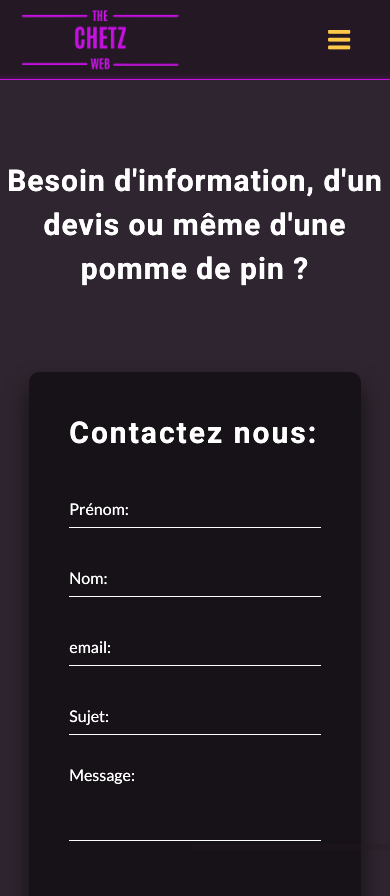
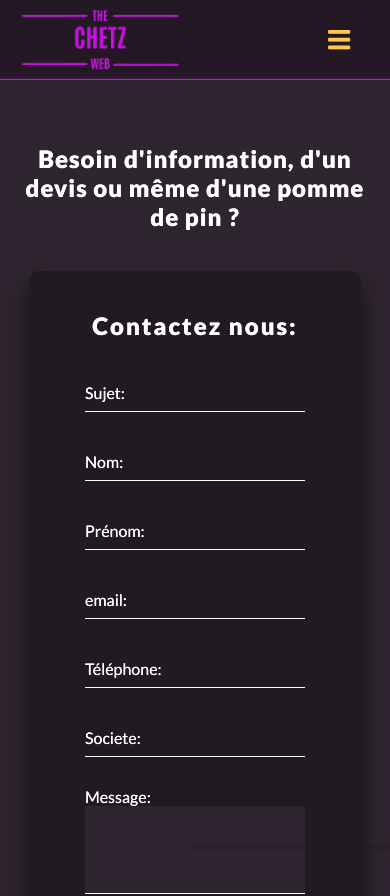
Before and after one commit to lolonai/chetz-web, a React (Create React App) app: page /contact in a window 390 px wide. Shown: the top 896 px of the page. Built offline with nearby package versions, Linux system fonts and the light colour scheme.

Commit message:
responsive form contact OP

```diff
--- a/package.json
+++ b/package.json
@@ -19,7 +19,7 @@
     "scrollreveal": "^4.0.6"
   },
   "scripts": {
-    "start": "node server",
+    "start": "react-scripts start",
     "start:dev": "react-scripts start",
     "build": "react-scripts build",
     "test": "react-scripts test",
--- a/src/Containers/Form.js
+++ b/src/Containers/Form.js
@@ -27,18 +27,40 @@ export default function ContactForm() {
   const intialValues = {
     prenom: "",
     nom: "",
+    societe: "",
     email: "",
     sujet: "",
+    telephone: "",
     message: "",
   };
 
   return (
     <div className="login-box">
-      <h6>
-        Contactez nous:
-      </h6>
+      <h6>Contactez nous:</h6>
       <form onSubmit={handleSubmit(onSubmit)}>
-        <div className="inline-input">
+        <div className="solo-input">
+          <div className="user-box">
+            <input
+              placeholder=" "
+              defaultValue={intialValues.sujet}
+              name="sujet"
+              ref={register({ required: true, maxLength: 70 })}
+            />
+            {errors.sujet && <p>Veuillez remplir ce champ</p>}
+            <label>Sujet:</label>
+          </div>
+        </div>
+        <div className="duo-input">
+          <div className="user-box">
+            <input
+              placeholder=" "
+              defaultValue={intialValues.nom}
+              name="nom"
+              ref={register({ required: true })}
+            />
+            {errors.nom && <p>Veuillez remplir ce champ</p>}
+            <label>Nom:</label>
+          </div>
           <div className="user-box">
             <input
               placeholder=" "
@@ -49,19 +71,9 @@ export default function ContactForm() {
             {errors.prenom && <p>Veuillez remplir ce champ</p>}
             <label>Prénom:</label>
           </div>
+        </div>
+        <div className="duo-input">
           <div className="user-box">
-            <input
-              placeholder=" "
-              defaultValue={intialValues.nom}
-              name="nom"
-              ref={register({ required: true })}
-            />
-            {errors.nom && <p>Veuillez remplir ce champ</p>}
-            <label>Nom:</label>
-          </div>
-        </div>
-        <div className="inline-input">
-          <div className="user-box w100">
             <input
               placeholder=" "
               defaultValue={intialValues.email}
@@ -81,20 +93,28 @@ export default function ContactForm() {
             )}
             <label>email:</label>
           </div>
-        </div>
-        <div className="inline-input">
-          <div className="user-box w100">
+          <div className="user-box">
             <input
               placeholder=" "
               defaultValue={intialValues.sujet}
-              name="sujet"
-              ref={register({ required: true, maxLength: 70 })}
+              name="telephone"
+              ref={register({ required: true, maxLength: 17 })}
             />
             {errors.sujet && <p>Veuillez remplir ce champ</p>}
-            <label>Sujet:</label>
+            <label>Téléphone:</label>
           </div>
         </div>
-        <div className="inline-input textBox">
+        <div className="solo-input">
+          <div className="user-box">
+            <input
+              placeholder=" "
+              defaultValue={intialValues.nom}
+              name="societe"
+            />
+            <label>Societe:</label>
+          </div>
+        </div>
+        <div className="message-input textBox">
           <div className="use-box">
             <label>Message:</label>
             <textarea
--- a/src/Styles/component/Accueil.scss
+++ b/src/Styles/component/Accueil.scss
@@ -80,8 +80,8 @@
     display: flex;
     align-items: center;
     justify-content: center;
-    width: 100vw;
-    height: 72rem;
+    width: 100%;
+    height: 85rem;
     background-color: #231824;
     .login-box {
       margin-bottom: 0;
--- a/src/Styles/component/Contact.scss
+++ b/src/Styles/component/Contact.scss
@@ -1,3 +1,4 @@
+// page du formulaire
 .contact-container {
   position: absolute;
   overflow: hidden;
@@ -7,32 +8,49 @@
   top: 10rem;
   background: $mid-dark;
   width: 100%;
-  height: 100vh;
+  height: 96rem;
   overflow: hidden;
 
   h6 {
     color: #fff;
-    font-size: 4rem;
+    font-size: 3.2rem;
     font-weight: 800;
     letter-spacing: 0.1rem;
-    margin: 8rem 0 8rem;
-    font-family: Heebo, sans-serif;
+    margin: 6.4rem 1rem 4rem 1rem;
     text-align: center;
   }
 }
 
+// bloc du formulaire
 .login-box {
-  width: 50vw;
+  display: flex;
+  flex-direction: column;
+  align-items: center;
+  width: 88rem;
   padding: 4rem;
-  background: rgba(0, 0, 0, 0.5);
+  background: rgba(0, 0, 0, 0.3);
   box-sizing: border-box;
   box-shadow: 0 15px 25px rgba(0, 0, 0, 0.6);
   border-radius: 10px;
   margin-bottom: 20rem;
-  .inline-input {
+
+  form {
+    width: 64rem;
+  }
+
+  .solo-input {
+    width: 32rem;
+  }
+  .duo-input {
     display: flex;
-    justify-content: space-around;
+    justify-content: space-between;
+    width: 64rem;
   }
+
+  message-input {
+    width: 64rem;
+  }
+
   h6 {
     color: #fff;
     font-size: 2.6rem;
@@ -46,7 +64,7 @@
     margin: 0 0 30px;
     color: $alert;
     text-align: center;
-    font-size: 2rem;
+    font-size: 1.6rem;
     transform: translateY(-3rem);
   }
 
@@ -90,14 +108,8 @@
     }
   }
 
-  .w100 {
-    position: relative;
-    width: 85%;
-  }
-
   .use-box {
     position: relative;
-    width: 85%;
 
     &:focus-within label {
       color: $gold;
@@ -105,14 +117,15 @@
 
     textarea {
       width: 100%;
-      padding: 10px 0;
+      height: 8.8rem;
+      padding: 8px 2px 2px 2px;
       font-size: 16px;
       color: #fff;
       margin-bottom: 30px;
       border: none;
       border-bottom: 1px solid #fff;
       outline: none;
-      background: transparent;
+      background: $mid-dark;
       transition: 0.5s;
       resize: none;
 
@@ -138,7 +151,7 @@
   a {
     position: relative;
     display: inline-block;
-    padding: 10px 20px;
+    padding: 10px 10px;
     color: $gold;
     font-size: 16px;
     text-decoration: none;
@@ -213,28 +226,3 @@
     }
   }
 }
-
-@media all and (max-width: 1248px) {
-  .contact-container {
-    .login-box {
-      width: 85vw;
-
-      .inline-input {
-        display: block;
-      }
-
-      .w100 {
-        position: relative;
-        width: 100%;
-      }
-
-      .use-box {
-        position: relative;
-        width: 100%;
-      }
-    }
-    h6 {
-      font-size: 3rem;
-    }
-  }
-}
--- a/src/Styles/component/Media_Query/mq1024.scss
+++ b/src/Styles/component/Media_Query/mq1024.scss
@@ -80,4 +80,10 @@
       }
     }
   }
+
+  // formulaire contact
+
+  .login-box {
+    width: 72rem;
+  }
 }
--- a/src/Styles/component/Media_Query/mq500.scss
+++ b/src/Styles/component/Media_Query/mq500.scss
@@ -71,4 +71,34 @@
       }
     }
   }
+
+  // page du formulaire
+  .contact-container {
+    height: 120rem;
+
+    h6 {
+      font-size: 2.4rem;
+    }
+  }
+
+  // formulaire contact
+
+  .login-box {
+    width: 80vw;
+    form {
+      width: 22rem;
+      .solo-input {
+        width: 22rem;
+      }
+      .duo-input {
+        display: flex;
+        flex-direction: column;
+        width: 22rem;
+      }
+
+      message-input {
+        width: 22rem;
+      }
+    }
+  }
 }
--- a/src/Styles/component/Media_Query/mq768.scss
+++ b/src/Styles/component/Media_Query/mq768.scss
@@ -155,4 +155,26 @@
       }
     }
   }
+
+  // formulaire contact
+
+  .login-box {
+    width: 46rem;
+    form {
+      width: 44rem;
+      .solo-input {
+        width: 22rem;
+      }
+      .duo-input {
+        width: 44rem;
+      }
+
+      message-input {
+        width: 44rem;
+      }
+      p {
+        font-size: 1rem;
+      }
+    }
+  }
 }
```
